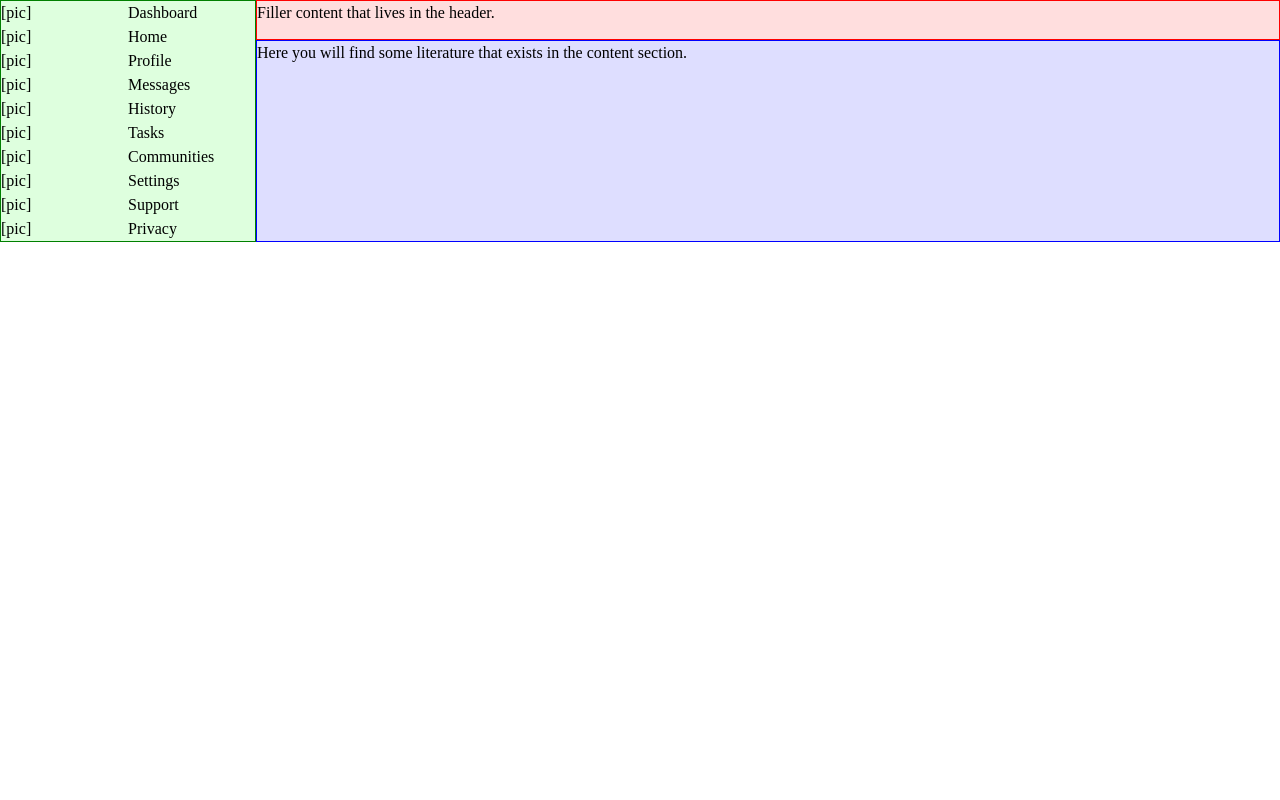
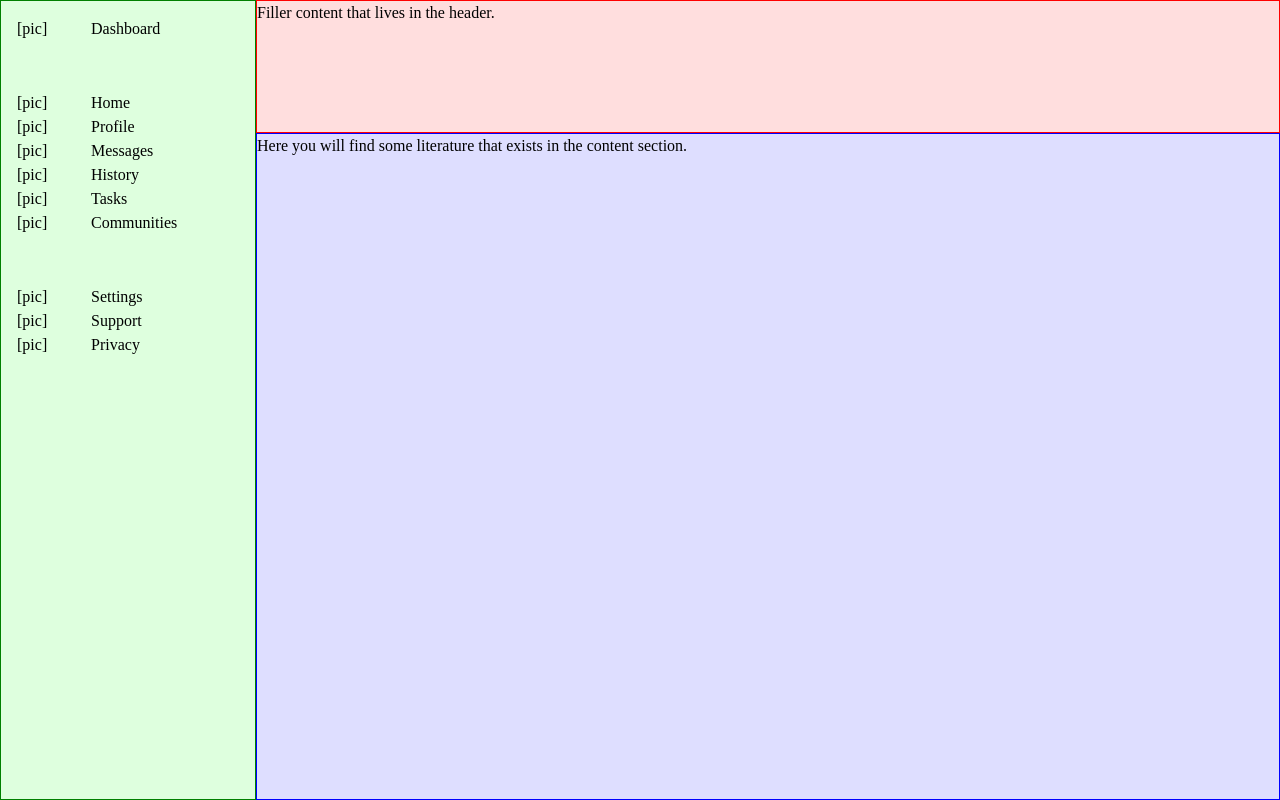
Before and after one commit to swl23/admin-dashboard, a plain HTML site: page index.html in a window 1280 px wide. Drawn offline with Linux system fonts and the light colour scheme.

Commit message:
Simplify grid layout in sidebar

```diff
--- a/style.css
+++ b/style.css
@@ -59,15 +59,15 @@ h1, h2, h3, h4, h5, h6 {
 }
 
 .sidebar {
+	height: 100vh;
 	border: 1px solid green;
 	background-color: rgb(222, 255, 222);
 	grid-row: 1 / 3;
 	display: grid;
-	grid-template-rows:
-		[dashboard-top] auto
-		[dashboard-bottom menu-top] auto
-		[menu-bottom help-top] auto
-		[help-bottom];
+	grid-template-rows: 1fr 1fr 1fr 100%;
+	align-items: start;
+	gap: 50px;
+	padding: 1rem;
 }
 
 .sidebar ul {
@@ -77,10 +77,10 @@ h1, h2, h3, h4, h5, h6 {
 
 .banner, .menu, .help {
 	display: grid;
-	grid-template-columns: repeat(2, 1fr);
+	grid-template-columns: 1fr 2fr;
 }
 
-.menu ul, .help ul {
+.menu ul {
 	display: grid;
 }
 
```
